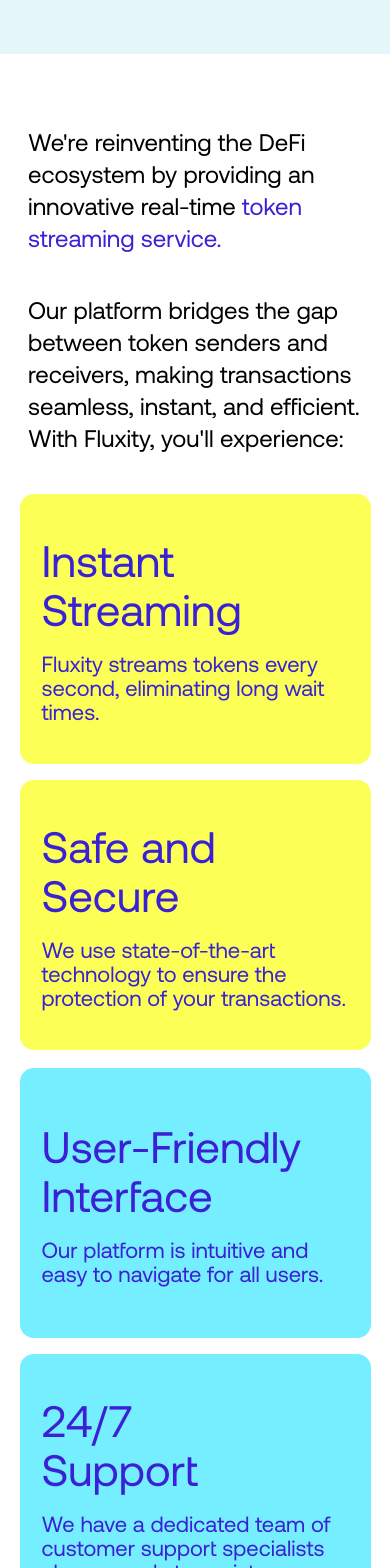
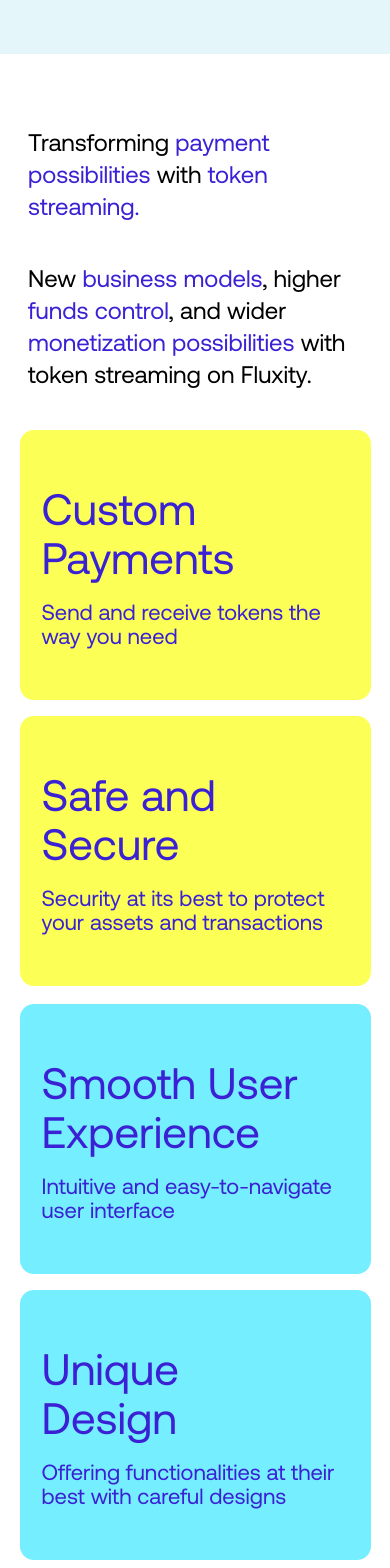
Before and after one commit to luanlabs/fluxity.finance, a Next.js app: page / in a window 390 px wide. Shown: the part 800-2368 px from the top of the page. Built offline with nearby package versions, Linux system fonts and the light colour scheme.

Commit message:
fix: fix responsive

```diff
--- a/src/containers/Features.tsx
+++ b/src/containers/Features.tsx
@@ -2,23 +2,25 @@
 
 import CBox from '@/components/CBox/CBox';
 
+const uniqueDesignTitle = (
+  <p>
+    Unique <br /> Design
+  </p>
+);
+
 const Features = () => {
-  const supportTitle = (
-    <p>
-      24/7 <br /> Support
-    </p>
-  );
-
   return (
     <div className="w-full m-auto flex flex-col justify-center items-center pb-[89px] pt-[72px] md:w-full">
       <div className="flex flex-col m-auto pr-[280px] lg:pr-[220px] md:pr-0 sm:pr-0 sm:text-2xl text-[44px] landing-[49px] text-left items-center">
-        <p className="text-left w-[900px] sm:w-full md:w-full lg:w-full md:px-7 sm:px-7 lg:px-12">
-          We're reinventing the DeFi ecosystem by providing an innovative real-time{` `}
-          <span className="text-RoyalPurple">token streaming service.</span>
+        <p className="w-[900px] sm:w-full md:w-full lg:w-full md:px-7 sm:px-7 lg:px-12">
+          Transforming <span className="text-RoyalPurple">payment possibilities</span> with{' '}
+          <span className="text-RoyalPurple">token streaming.</span>
         </p>
-        <p className="mt-10 w-[900px] sm:w-full sm:px-7 md:w-full lg:w-full md:px-7 lg:px-12">
-          Our platform bridges the gap between token senders and receivers, making transactions
-          seamless, instant, and efficient. With Fluxity, you'll experience:
+        <p className="mt-10 w-[900px] sm:w-full sm:px-7 md:w-full lg:w-full md:px-7 lg:px-12 ">
+          New <span className="text-RoyalPurple">business models</span>, higher{' '}
+          <span className="text-RoyalPurple">funds control</span>, and wider{' '}
+          <span className="text-RoyalPurple">monetization possibilities</span> with token streaming
+          on Fluxity.
         </p>
       </div>
 
@@ -26,28 +28,28 @@
         <div className="flex sm:flex-col sm:items-center sm:mr-0 gap-4 mr-[765px] md:mr-0 md:px-8">
           <CBox
             bg="#FCFF56"
-            title="Instant Streaming"
-            content="Fluxity streams tokens every second, eliminating long wait times."
+            title="Custom Payments"
+            content="Send and receive tokens the way you need"
           />
 
           <CBox
             bg="#FCFF56"
             title="Safe and Secure"
-            content="We use state-of-the-art technology to ensure the protection of your transactions."
+            content="Security at its best to protect your assets and transactions"
           />
         </div>
 
         <div className="flex gap-4 mt-[18px] sm:items-center justify-start sm:flex-col sm:mr-0 md:px-8">
           <CBox
             bg="#75EEFF"
-            title="User-Friendly Interface"
-            content="Our platform is intuitive and easy to navigate for all users."
+            title="Smooth User Experience"
+            content="Intuitive and easy-to-navigate user interface"
           />
 
           <CBox
             bg="#75EEFF"
-            title={supportTitle}
-            content="We have a dedicated team of customer support specialists always ready to assist you."
+            title={uniqueDesignTitle}
+            content="Offering functionalities at their best with careful designs"
           />
         </div>
       </section>
--- a/tailwind.config.ts
+++ b/tailwind.config.ts
@@ -19,8 +19,8 @@
       screens: {
         sm: { max: '767px' },
         md: { min: '768px', max: '1023px' },
-        lg: { min: '1024px', max: '1279px' },
-        xl: { min: '1280px', max: '1535px' },
+        lg: { min: '1024px', max: '1280px' },
+        xl: { min: '1281px', max: '1535px' },
         xxl: { min: '1536px' },
       },
       animation: {
```
